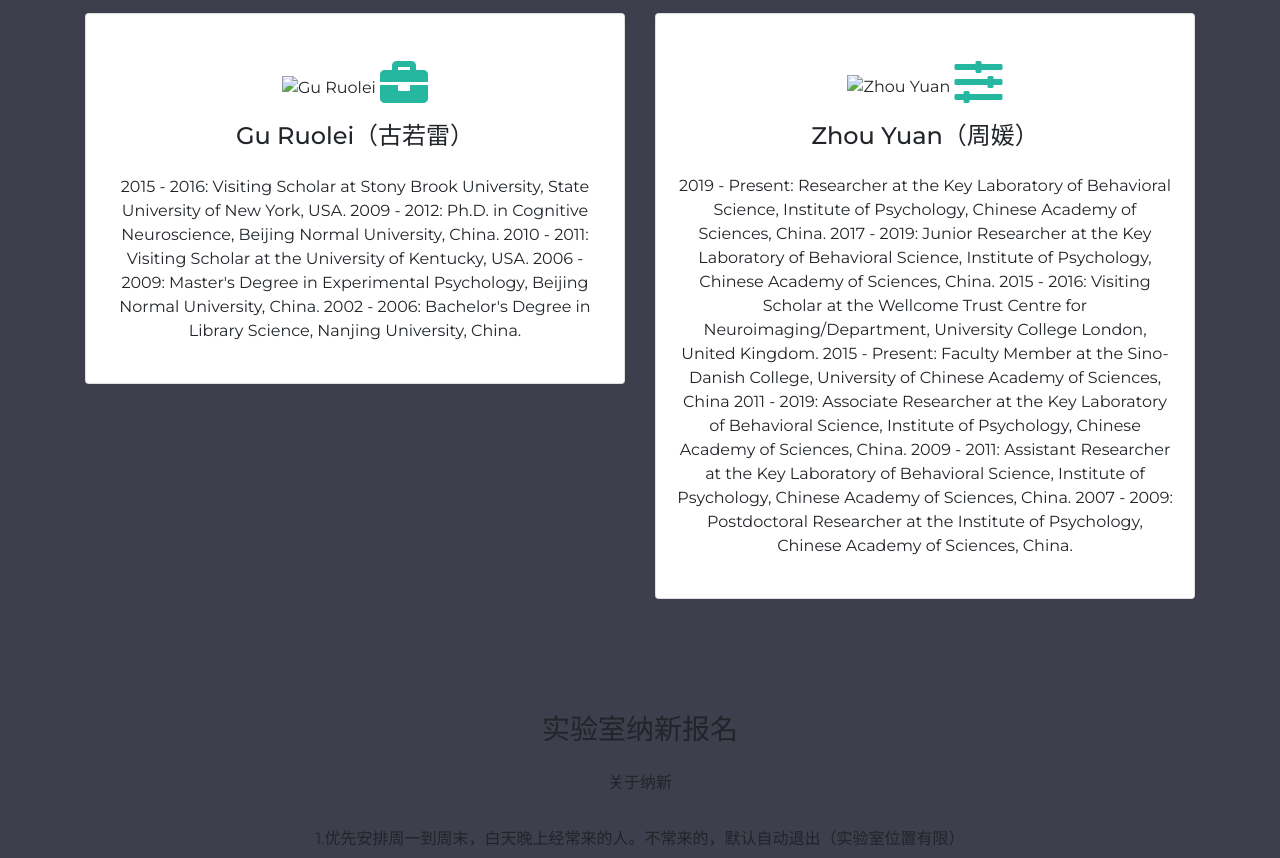
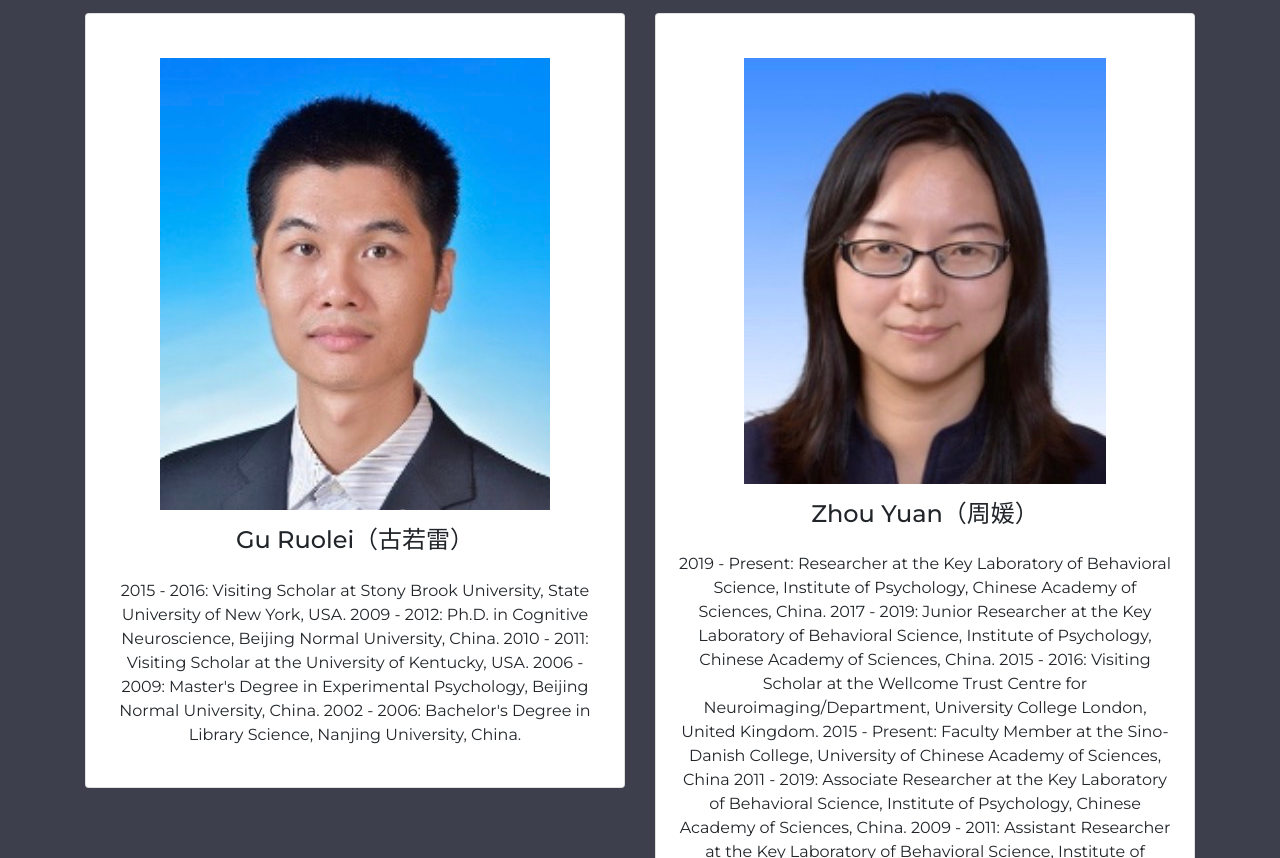
Before and after one commit to QingchenFan/-scnp.github.io, a plain HTML site: page index.html in a window 1280 px wide. Shown: the part 1127-1985 px from the top of the page. Drawn offline with nearby package versions, Linux system fonts and the light colour scheme.

Commit message:
Update index.html

```diff
--- a/index.html
+++ b/index.html
@@ -63,8 +63,7 @@ The SCNP focuses on the study of social cognitive deficits in individuals with p
             <div class="col-md-6">
               <div class="card mb-3" data-aos="flip-left">
                 <div class="card-body mt-4 mb-1 text-center">
-                  <img src="gu.jpg" alt="Gu Ruolei" class="pb-3">
-                  <i class="pb-3 text-primary fas fa-briefcase fa-3x"></i>
+                  <img src="images/gu.jpg" class="pb-3">
                    <div class="h4 pb-3">Gu Ruolei（古若雷）</div>
                     <p>2015 - 2016: Visiting Scholar at Stony Brook University, State University of New York, USA.
                      2009 - 2012: Ph.D. in Cognitive Neuroscience, Beijing Normal University, China.
@@ -77,8 +76,7 @@ The SCNP focuses on the study of social cognitive deficits in individuals with p
             <div class="col-md-6">
               <div class="card mb-3" data-aos="zoom-in-up">
                 <div class="card-body mt-4 mb-1 text-center">
-                  <img src="zhou.jpg" alt="Zhou Yuan" class="pb-3">
-                   <i class="pb-3 text-primary fas fa-sliders-h fa-3x"></i>
+                  <img src="images/zhou.jpg" alt="Zhou Yuan" class="pb-3">
                    <div class="h4 pb-3">Zhou Yuan（周媛）</div>
                     <p>2019 - Present: Researcher at the Key Laboratory of Behavioral Science, Institute of Psychology, Chinese Academy of Sciences, China.
                      2017 - 2019: Junior Researcher at the Key Laboratory of Behavioral Science, Institute of Psychology, Chinese Academy of Sciences, China.
```
